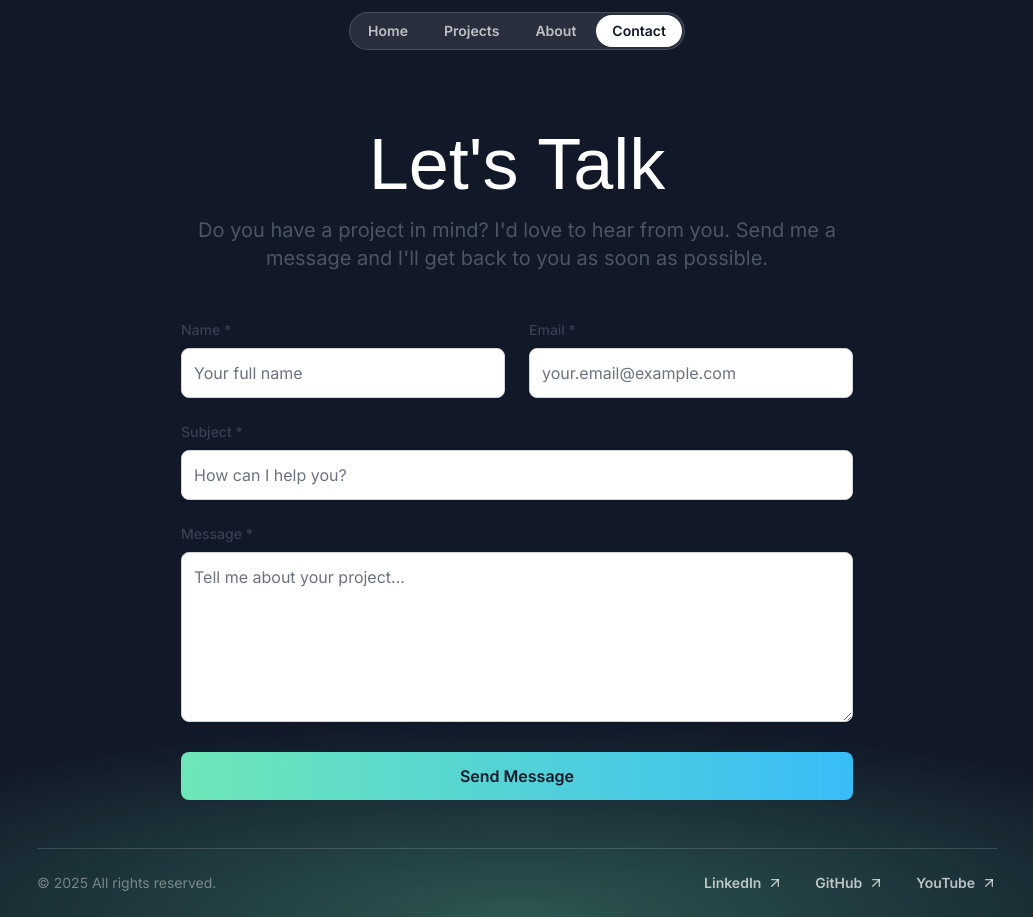
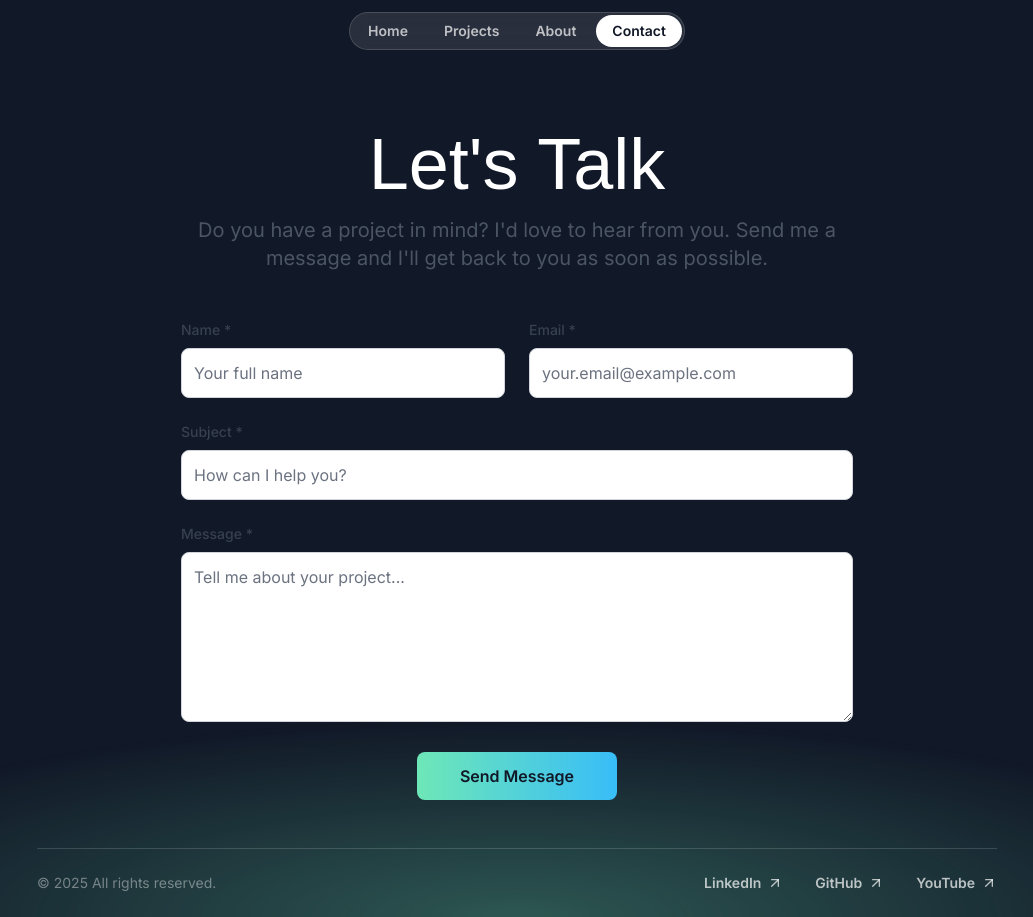
Before and after one commit to Teo1188/Portfolio01, a Next.js app: page /contact in a window 1280 px wide. Shown: the whole page, without its empty margins (123-1156 px from the left). Built offline with nearby package versions, Linux system fonts and the light colour scheme; a web font is replaced by a local one.

Commit message:
Feature-Send Message buttom, delete hover scale, adjust hover color, adjust width buttom

```diff
--- a/src/components/ContactForm.tsx
+++ b/src/components/ContactForm.tsx
@@ -125,10 +125,11 @@ export default function ContactForm() {
         />
       </div>
 
+      <div className="flex justify-center">
       <button
         type="submit"
         disabled={isSending}
-        className="w-full bg-gradient-to-r from-emerald-300 to-sky-400 text-gray-900 font-semibold py-3 px-6 rounded-lg disabled:opacity-50 disabled:cursor-not-allowed transition-all duration-200 transform hover:scale-105 hover:shadow-lg"
+        className="w-auto min-w-[200px] bg-gradient-to-r from-emerald-300 to-sky-400 text-gray-900 font-semibold py-3 px-6 rounded-lg disabled:opacity-50 disabled:cursor-not-allowed transition-all duration-200 transform hover:from-emerald-400 hover:to-sky-500"
       >
         {isSending ? (
           <span className="flex items-center justify-center">
@@ -142,6 +143,7 @@ export default function ContactForm() {
           'Send Message'
         )}
       </button>
+      </div>
     </form>
   );
 }
```
